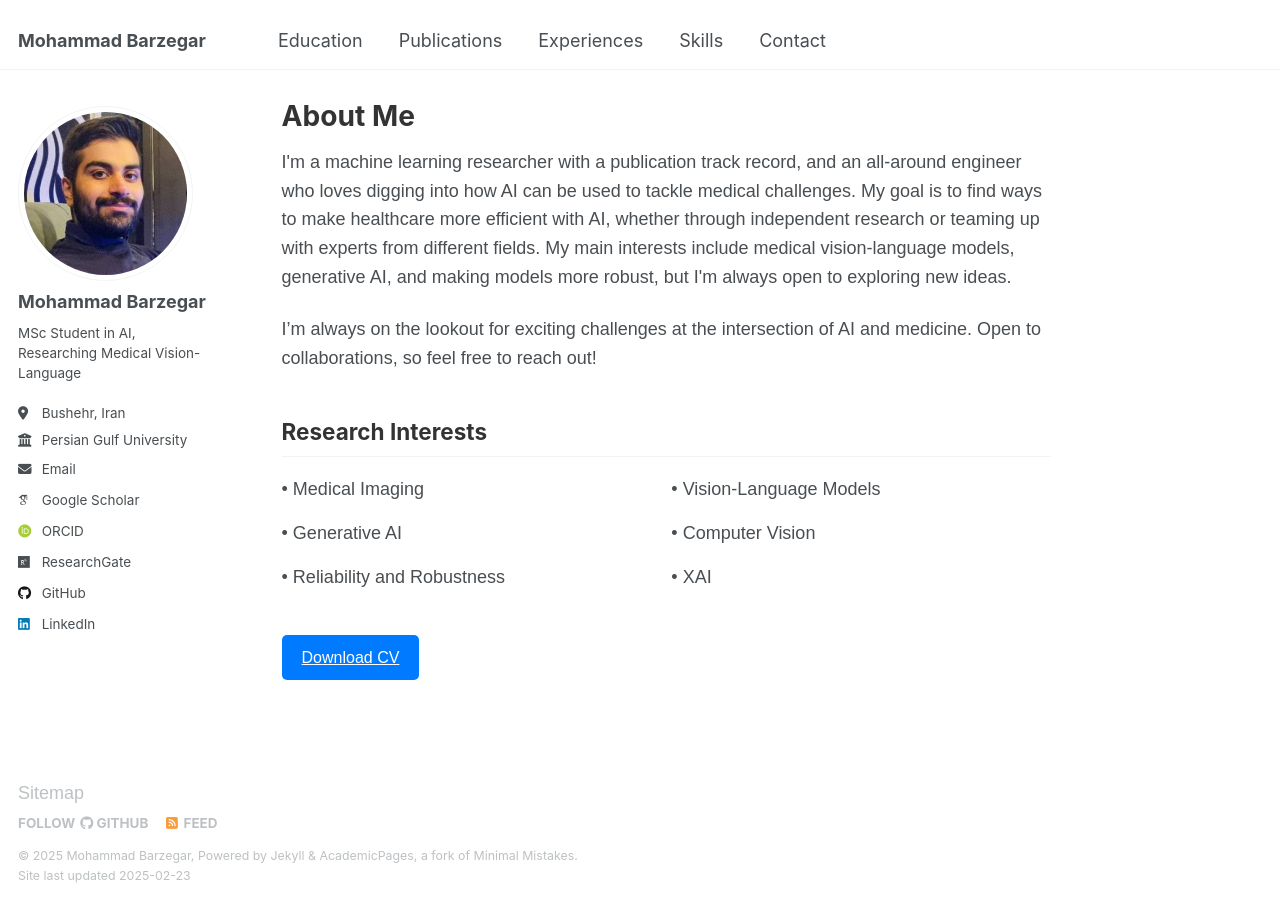
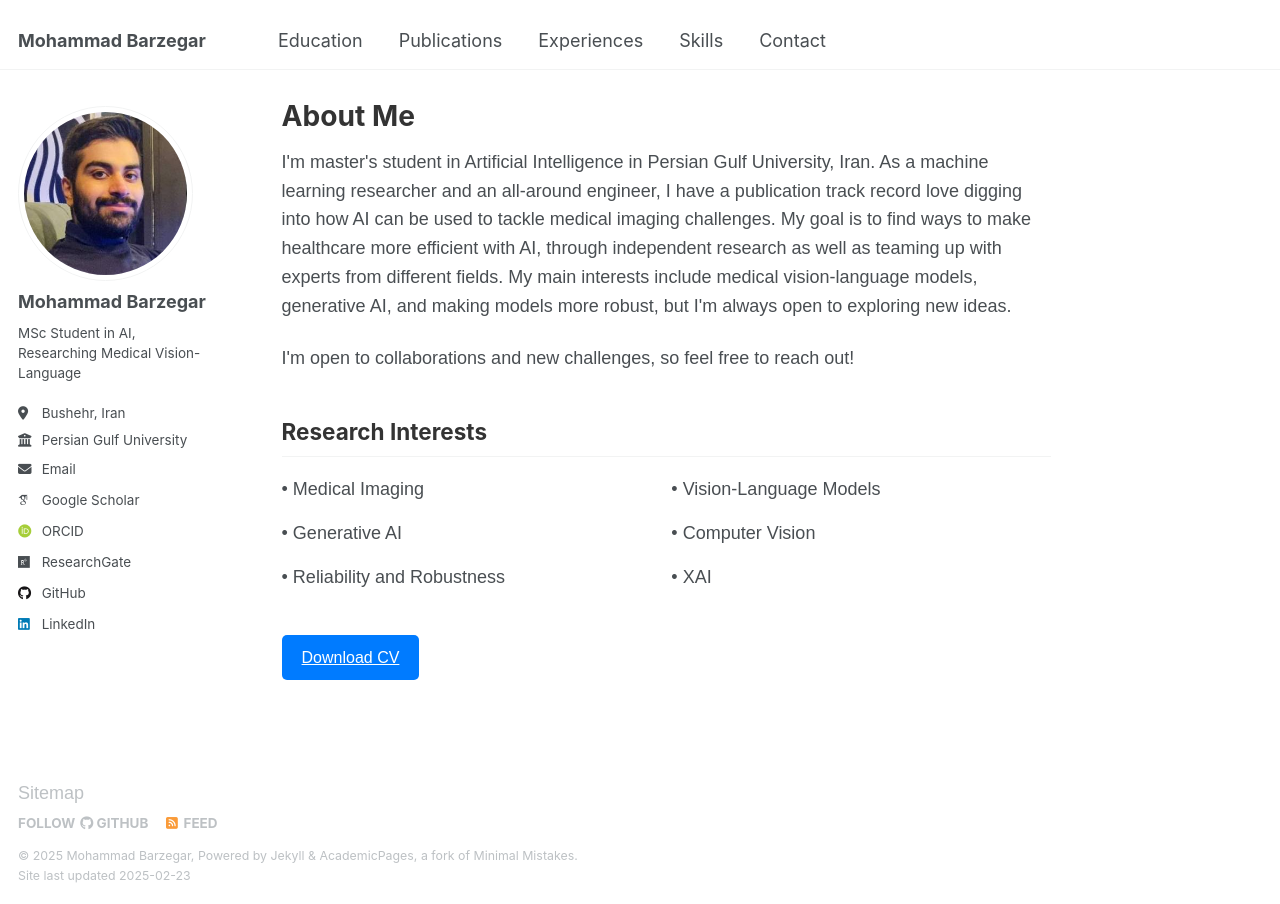
Before and after one commit to mbrz97/mbrz97.github.io, a Jekyll site: the page built from _pages/about.html, in a window 1280 px wide. Built offline with Jekyll 4.4.1, drawn with Linux system fonts in a browser that asks for light colours; some web fonts are replaced.

Commit message:
Update about.html

```diff
--- a/_pages/about.html
+++ b/_pages/about.html
@@ -66,9 +66,9 @@ author_profile: true
 <body>
     <div class="container">
         <h1>About Me</h1>
-        <p>I'm a machine learning researcher with a publication track record, and an all-around engineer who loves digging into how AI can be used to tackle medical challenges. My goal is to find ways to make healthcare more efficient with AI, whether through independent research or teaming up with experts from different fields. My main interests include medical vision-language models, generative AI, and making models more robust, but I'm always open to exploring new ideas.</p>
+        <p>I'm master's student in Artificial Intelligence in Persian Gulf University, Iran. As a machine learning researcher and an all-around engineer, I have a publication track record love digging into how AI can be used to tackle medical imaging challenges. My goal is to find ways to make healthcare more efficient with AI, through independent research as well as teaming up with experts from different fields. My main interests include medical vision-language models, generative AI, and making models more robust, but I'm always open to exploring new ideas.</p>
 
-        <p>I’m always on the lookout for exciting challenges at the intersection of AI and medicine. Open to collaborations, so feel free to reach out!</p>
+        <p>I'm open to collaborations and new challenges, so feel free to reach out!</p>
 
         <h2>Research Interests</h2>
         <ul class="research-interests">
```
